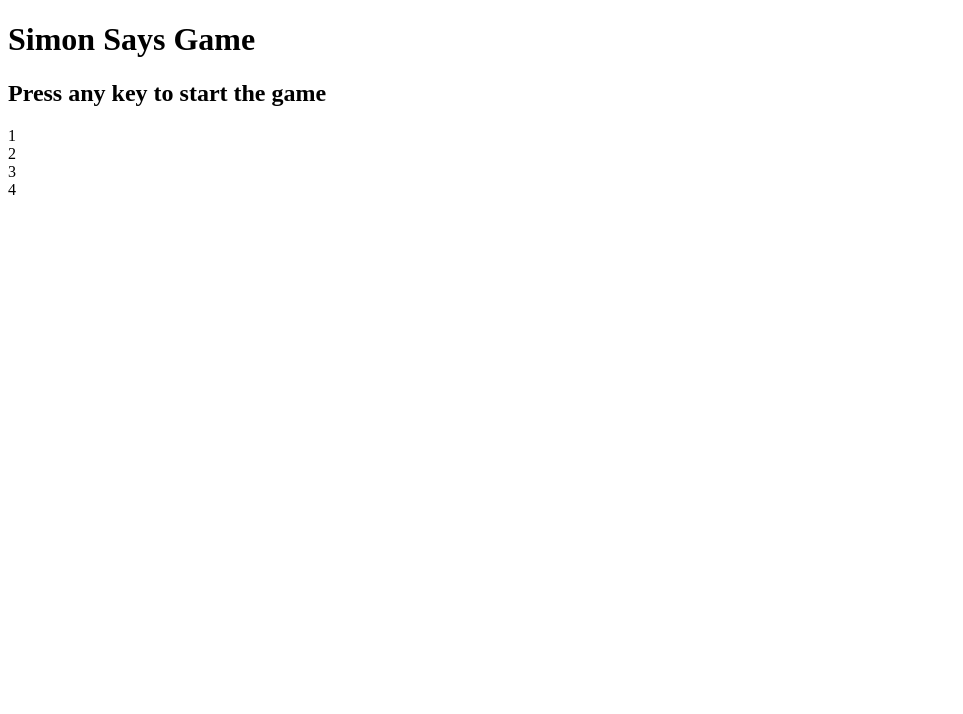
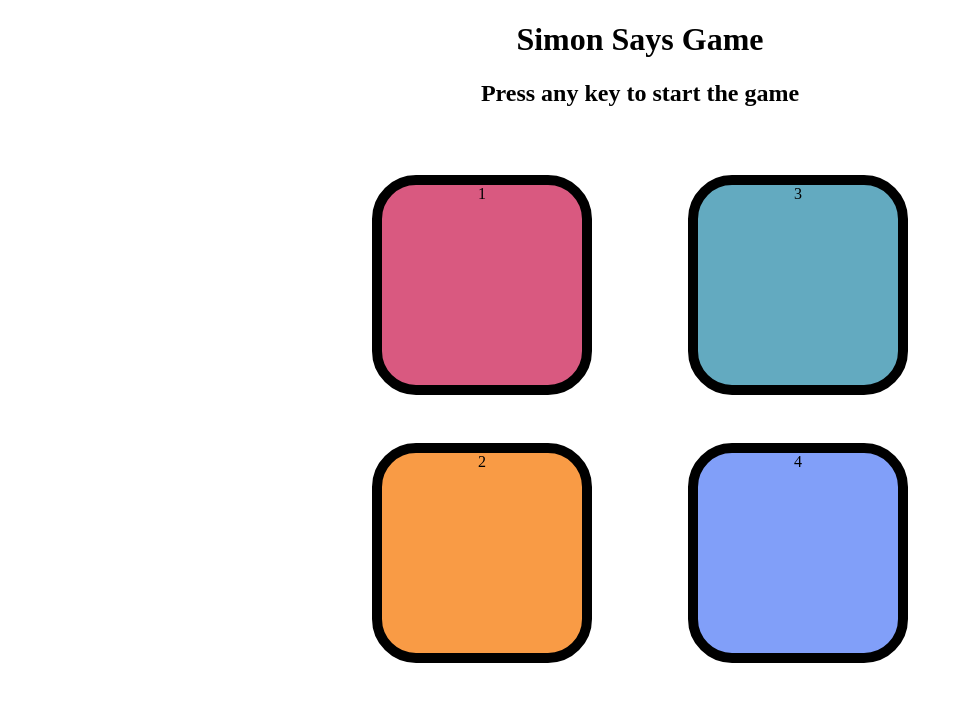
Before and after one commit to SumitSingh3101/Learning_JS, a plain HTML site: page The Simon Say Game/index.html in a window 1280 px wide. Shown: the whole page, without its empty margins (0-963 px from the left). Drawn offline with Linux system fonts and the light colour scheme.

Commit message:
Completed the css of the game.

```diff
--- a/The Simon Say Game/index.html
+++ b/The Simon Say Game/index.html
@@ -4,16 +4,23 @@
     <meta charset="UTF-8">
     <meta name="viewport" content="width=device-width, initial-scale=1.0">
     <title>Document</title>
+    <link rel="stylesheet" href="style.css"/>
 </head>
 <body>
     <h1>Simon Says Game</h1>
     <h2>Press any key to start the game</h2>
 
     <div class="btn-container">
-        <div class="btn">1</div>
-        <div class="btn">2</div>
-        <div class="btn">3</div>
-        <div class="btn">4</div>
+        <div class="line-one">
+        <div class="btn red" type="button">1</div>
+        <div class="btn yellow" type="button">2</div>
     </div>
+    <div class="line-two">
+        <div class="btn green" type="button">3</div>
+        <div class="btn purple" type="button">4</div>
+    </div>
+
+
+    <script src="app.js"></script>
 </body>
 </html>
--- /dev/null
+++ b/The Simon Say Game/style.css
@@ -0,0 +1,32 @@
+body {
+    text-align: center;
+}
+
+.btn {
+    height: 200px;
+    width: 200px;
+    border-radius: 20%;
+    border: 10px solid black;
+    margin: 3rem;
+}
+
+.btn-container{
+    display: flex;
+    justify-content: center;
+}
+
+.yellow{
+    background-color: #f99b45;
+}
+
+.red{
+    background-color: #d95980;
+}
+
+.purple{
+    background-color: #819ff9;
+}
+
+.green{
+    background-color: #63aac0;
+}
```
